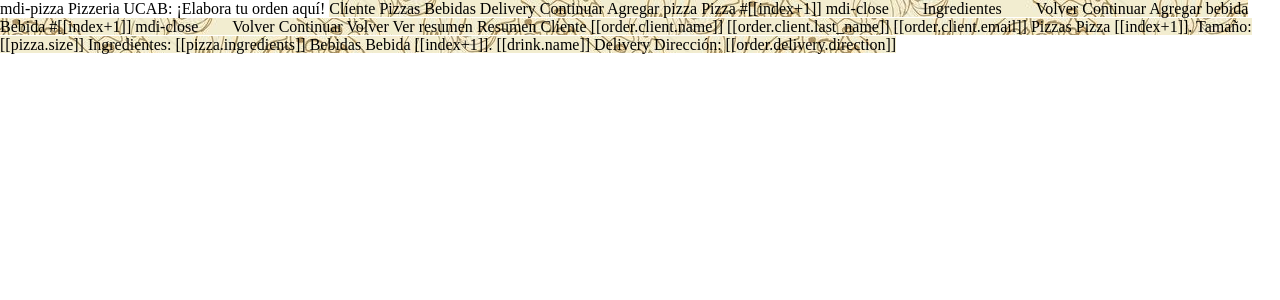
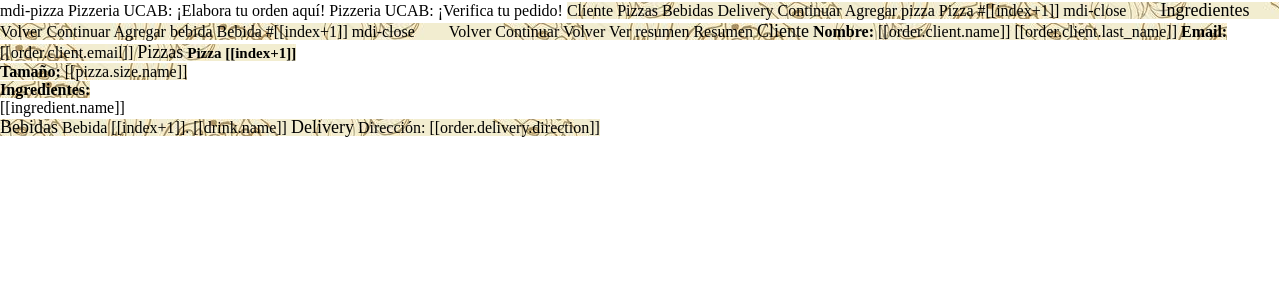
Before and after one commit to albasanchez/python-pizzeria, a Django app: template orders/templates/orders/index.html in a window 1280 px wide. Shown: the top 300 px of the page. Run offline with Django 3.2, Linux system fonts and the light colour scheme; the template is opened without the code that fills it, so the values that code supplies are empty; some libraries are stand-ins or nearby versions.

Commit message:
Agregando la visualización de la orden

```diff
--- a/orders/static/orders/style.css
+++ b/orders/static/orders/style.css
@@ -3,7 +3,11 @@
 }
 
 .subtitle {
-  font-size: 16px;
+  font-size: 18px;
+}
+
+.small-title {
+  font-size: 15px;
 }
 
 .padding-top-0 {
--- a/orders/templates/orders/index.html
+++ b/orders/templates/orders/index.html
@@ -22,12 +22,13 @@
       <v-app>
         <v-app-bar app color="red darken-4" dark dense>
           <v-app-bar-nav-icon><v-icon>mdi-pizza</v-icon></v-app-bar-nav-icon>
-          <v-toolbar-title>Pizzeria UCAB: ¡Elabora tu orden aquí!</v-toolbar-title>
+          <v-toolbar-title v-if="status!='SENDED'">Pizzeria UCAB: ¡Elabora tu orden aquí!</v-toolbar-title>
+          <v-toolbar-title v-if="status=='SENDED'">Pizzeria UCAB: ¡Verifica tu pedido!</v-toolbar-title>
         </v-app-bar>
         <v-main class="background">
           <v-container fluid>
             <v-row>
-              <v-col cols="8">
+              <v-col v-if="status==''">
                 <v-form ref="form" v-model="valid" lazy-validation>
                   <v-stepper v-model="e1">
                     <v-stepper-header>
@@ -217,7 +218,7 @@
                           <v-col>
                             <v-checkbox
                               v-model="checkbox_delivery"
-                              :label="'¿Desea agregar delivery por un precio de $'+ [[order.delivery.cost]] + '?'"
+                              :label="'¿Desea agregar delivery por un precio de $'+ [[order.delivery.price]] + '?'"
                             ></v-checkbox>
                           </v-col>
                         </v-row>
@@ -238,7 +239,11 @@
                             <v-btn text @click="e1 = 3">
                               Volver
                             </v-btn>
-                            <v-btn color="primary" @click="registerOrder" :disabled="invalidDirection()">
+                            <v-btn
+                              color="primary"
+                              @click="registerOrder"
+                              :loading="status == SENDING"
+                              :disabled="invalidDirection()">
                               Ver resumen
                             </v-btn>
                           </v-col>
@@ -248,7 +253,7 @@
                   </v-stepper>
                 </v-form>
               </v-col>
-              <v-col cols="4">
+              <v-col v-if="status=='SENDED'">
                 <v-card elevation="2">
                   <v-card-title>Resumen</v-card-title>
 
@@ -257,10 +262,13 @@
                     <v-card-title class="subtitle padding-bottom-0">Cliente</v-card-title>
                     <v-row>
                       <v-col>
-                        <v-card-text class="padding-top-0">[[order.client.name]] [[order.client.last_name]]</v-card-text>
+                        <v-card-text class="padding-top-0" >
+                          <b>Nombre:</b> [[order.client.name]] [[order.client.last_name]]
+                        </v-card-text>
                       </v-col>
                       <v-col>
-                        <v-card-text class="padding-top-0">[[order.client.email]]</v-card-text>
+                        <v-card-text class="padding-top-0">
+                          <b>Email:</b> [[order.client.email]]</v-card-text>
                       </v-col>
                     </v-row>
                   </span>
@@ -271,10 +279,18 @@
                     <v-row>
                       <v-col>
                         <v-card-text class="padding-top-0">
-                          <v-row v-for="(pizza, index) in order.pizzas" :key="index">
-                            <v-col>
-                              Pizza [[index+1]]. Tamaño: [[pizza.size]]
-                              Ingredientes: [[pizza.ingredients]]
+                          <v-row>
+                            <v-col cols="4" v-for="(pizza, index) in order.pizzas" :key="index">
+                              <b class="small-title">Pizza [[index+1]]</b> <br>
+                              <b>Tamaño:</b> [[pizza.size.name]] <br>
+                              <span v-if="pizza.ingredients.length>0">
+                                <b>Ingredientes:</b>
+                                <ul>
+                                  <li v-for="(ingredient, index) in pizza.ingredients" :key="index">
+                                    [[ingredient.name]]
+                                  </li>
+                                </ul>
+                              </span>
                             </v-col>
                           </v-row>
                         </v-card-text>
@@ -333,6 +349,7 @@
               v => /.+@.+\..+/.test(v) || 'E-mail must be valid',
             ],
             valid: true,
+            status: "",
             // DB Data
             available_sizes: available_sizes,
             available_ingredients: available_ingredients,
@@ -342,27 +359,36 @@
             checkbox_delivery: false,
             order: {
               client: {
-                name: '',
-                last_name: '',
-                email: '',
+                name: 'Alba',
+                last_name: 'Sanchez',
+                email: 'alba@g.c',
               },
               pizzas: [
                 {
-                  size: null,
+                  size: {id: 1, name: "Grande", price: 20},
                   ingredients: [],
-                }
+                },
+                {
+                  size: { id: 2, name: "Mediana", price: 16 },
+                  ingredients: [{ id: 1, name: "Maíz", price: 2.5 }, { id: 4, name: "Tomates secos", price: 7 }],
+                },
+                {
+                  size: { id: 2, name: "Mediana", price: 16 },
+                  ingredients: [{ id: 3, name: "Cebolla", price: 2 }, { id: 8, name: "Tocineta", price: 4.7 }, { id: 7, name: "Piña", price: 3 }],
+                },
               ],
               drinks: [],
               delivery: {
                 direction: "",
-                cost: 5
+                price: 5
               }
             },
         },
         methods: {
           async registerOrder(){
+            this.status = "SENDING"
             await registerOrder("{% url 'register-order' %}", "{{ csrf_token }}", {"order": this.order})
-            alert(`Compra ejecutada`)
+            this.status = "SENDED"
           },
           invalidPizzas() {
             let invalid = false;
```
